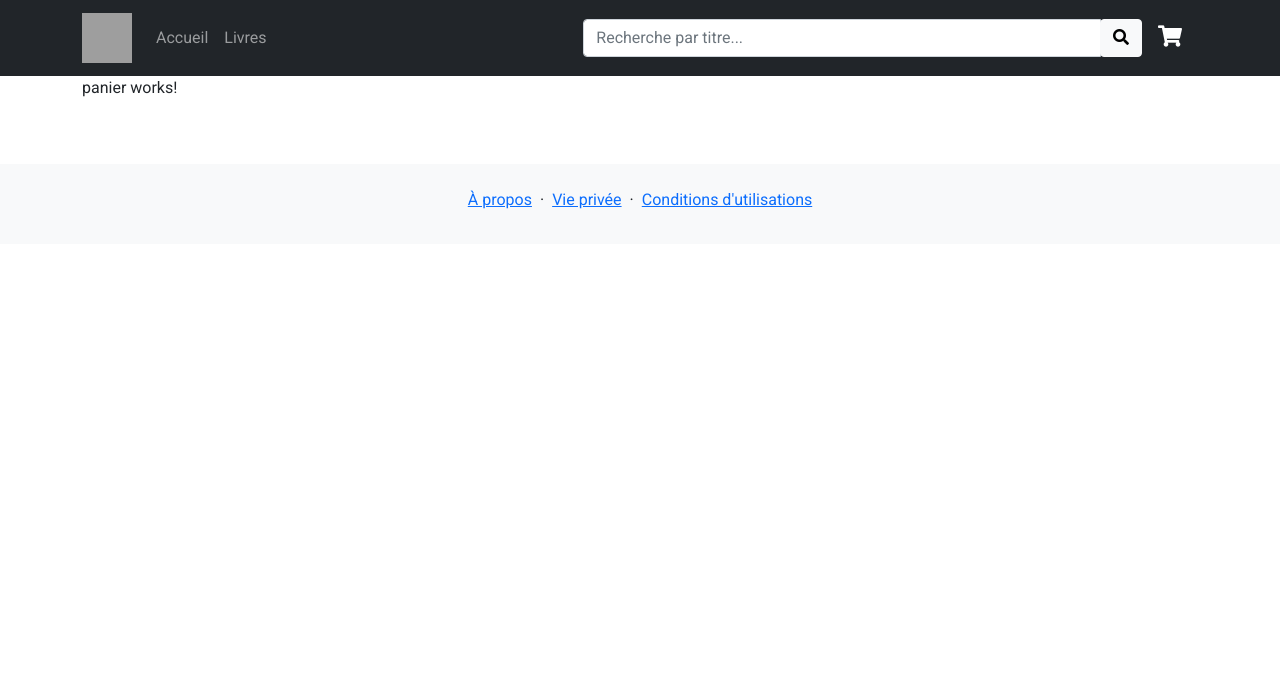
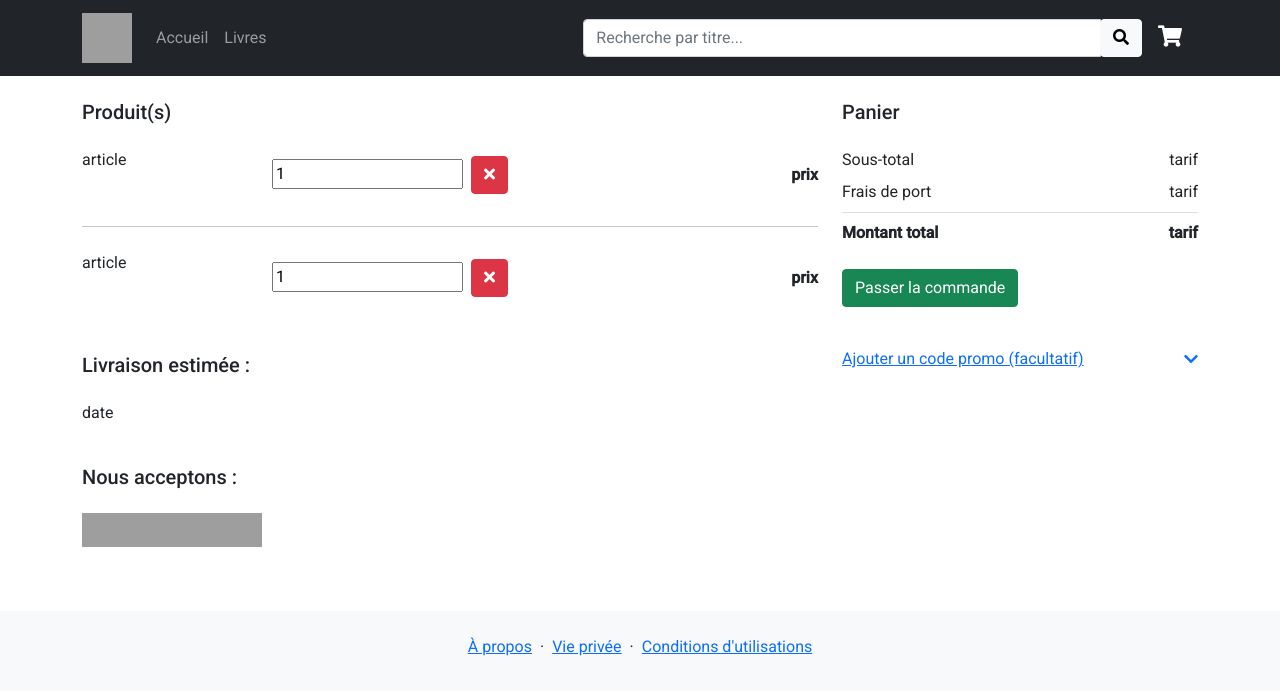
Before and after one commit to MorganRich/e-commerce-frontend, an Angular app: page /panier in a window 1280 px wide. Shown: the top 694 px of the page. Built offline with nearby package versions, Linux system fonts and the light colour scheme; grey boxes are pictures that could not be loaded.

Commit message:
création composant panier + mise en page html

```diff
--- a/src/app/composants/panier/panier.component.html
+++ b/src/app/composants/panier/panier.component.html
@@ -1 +1,151 @@
-<p>panier works!</p>
+<!--Section: Block Content-->
+<section>
+    <!--Grid row-->
+    <div class="row">
+        <!--Grid column-->
+        <div class="col-lg-8">
+            <!-- Card -->
+            <div class="mb-3">
+                <div class="pt-4 wish-list">
+
+                    <h5 class="mb-4">Produit(s)</h5>
+
+                    <div class="row mb-4">
+                        <div class="col-md-5 col-lg-3 col-xl-3">
+                            <div>article</div>
+                        </div>
+                        <div class="col-md-7 col-lg-9 col-xl-9">
+                                <div class="d-flex justify-content-between align-items-center">
+                                    <div>
+                                        <span class="def-number-input number-input safari_only mb-0 w-100">
+                                            <input class="quantity" min="0" name="quantity" value="1" type="number">
+                                        </span>
+                                        <button class="btn btn-danger m-2"><i class="fas fa-times"></i></button>
+                                  </div>
+                                <p class="mb-0"><span><strong>prix</strong></span></p>
+                              </div>
+                        </div>
+                    </div>
+                    <hr class="mb-4">
+                    <div class="row mb-4">
+                        <div class="col-md-5 col-lg-3 col-xl-3">
+                            <div>article</div>
+                        </div>
+                        <div class="col-md-7 col-lg-9 col-xl-9">
+                                <div class="d-flex justify-content-between align-items-center">
+                                    <div>
+                                        <span class="def-number-input number-input safari_only mb-0 w-100">
+                                            <input class="quantity" min="0" name="quantity" value="1" type="number">
+                                        </span>
+                                        <button class="btn btn-danger m-2"><i class="fas fa-times"></i></button>
+                                    </div>
+                                    <p class="mb-0"><span><strong>prix</strong></span></p>
+                                </div>
+                        </div>
+                    </div>
+
+                </div>
+            </div>
+            <!-- Card -->
+
+            <!-- Card -->
+            <div class="mb-3">
+                <div class="pt-4">
+
+                    <h5 class="mb-4">Livraison estimée : </h5>
+
+                    <p class="mb-0"> date </p>
+                </div>
+            </div>
+            <!-- Card -->
+
+            <!-- Card -->
+            <div class="mb-3">
+                <div class="pt-4">
+
+                    <h5 class="mb-4">Nous acceptons : </h5>
+
+                    <img class="mr-2" width="45px"
+                        src="https://mdbootstrap.com/wp-content/plugins/woocommerce-gateway-stripe/assets/images/visa.svg"
+                        alt="Visa">
+                    <img class="mr-2" width="45px"
+                        src="https://mdbootstrap.com/wp-content/plugins/woocommerce-gateway-stripe/assets/images/amex.svg"
+                        alt="American Express">
+                    <img class="mr-2" width="45px"
+                        src="https://mdbootstrap.com/wp-content/plugins/woocommerce-gateway-stripe/assets/images/mastercard.svg"
+                        alt="Mastercard">
+                    <img class="mr-2" width="45px"
+                        src="https://mdbootstrap.com/wp-content/plugins/woocommerce/includes/gateways/paypal/assets/images/paypal.png"
+                        alt="PayPal acceptance mark">
+                </div>
+            </div>
+            <!-- Card -->
+
+        </div>
+        <!--Grid column-->
+
+        <!--Grid column-->
+        <div class="col-lg-4">
+
+            <!-- Card -->
+            <div class="mb-3">
+                <div class="pt-4">
+
+                    <h5 class="mb-3">Panier</h5>
+
+                    <ul class="list-group list-group-flush">
+                        <li
+                            class="list-group-item d-flex justify-content-between align-items-center border-0 px-0 pb-0">
+                            Sous-total
+                            <span>tarif</span>
+                        </li>
+                        <li class="list-group-item d-flex justify-content-between align-items-center px-0">
+                            Frais de port
+                            <span>tarif</span>
+                        </li>
+                        <li
+                            class="list-group-item d-flex justify-content-between align-items-center border-0 px-0 mb-3">
+                            <div>
+                                <strong>Montant total</strong>
+
+                            </div>
+                            <span><strong>tarif</strong></span>
+                        </li>
+                    </ul>
+
+                    <button type="button" class="btn btn-success btn-block">Passer la commande</button>
+
+                </div>
+            </div>
+            <!-- Card -->
+
+            <!-- Card -->
+            <div class="mb-3">
+                <div class="pt-4">
+
+                    <a class="dark-grey-text d-flex justify-content-between" data-toggle="collapse"
+                        href="#collapseExample" aria-expanded="false" aria-controls="collapseExample">
+                        Ajouter un code promo (facultatif)
+                        <span><i class="fas fa-chevron-down pt-1"></i></span>
+                    </a>
+
+                    <div class="collapse" id="collapseExample">
+                        <div class="mt-3">
+                            <div class="md-form md-outline mb-0">
+                                <input type="text" id="discount-code" class="form-control font-weight-light"
+                                    placeholder="Enter discount code">
+                            </div>
+                        </div>
+                    </div>
+                </div>
+            </div>
+            <!-- Card -->
+
+        </div>
+        <!--Grid column-->
+
+    </div>
+    <!-- Grid row -->
+
+</section>
+<!--Section: Block Content-->
--- a/src/app/composants/panier/panier.component.ts
+++ b/src/app/composants/panier/panier.component.ts
@@ -1,4 +1,7 @@
 import { Component, OnInit } from '@angular/core';
+import { LignePanier } from 'src/app/interfaces/lignePanier';
+import { Livres } from 'src/app/interfaces/livres';
+import { Panier } from 'src/app/interfaces/panier';
 
 @Component({
   selector: 'app-panier',
--- a/src/index.html
+++ b/src/index.html
@@ -2,6 +2,7 @@
 <html lang="en">
 <head>
   <meta charset="utf-8">
+  <script src="https://kit.fontawesome.com/b70960dc7b.js" crossorigin="anonymous"></script>
   <title>ECommerceFrontend</title>
   <base href="/">
   <meta name="viewport" content="width=device-width, initial-scale=1">
```
